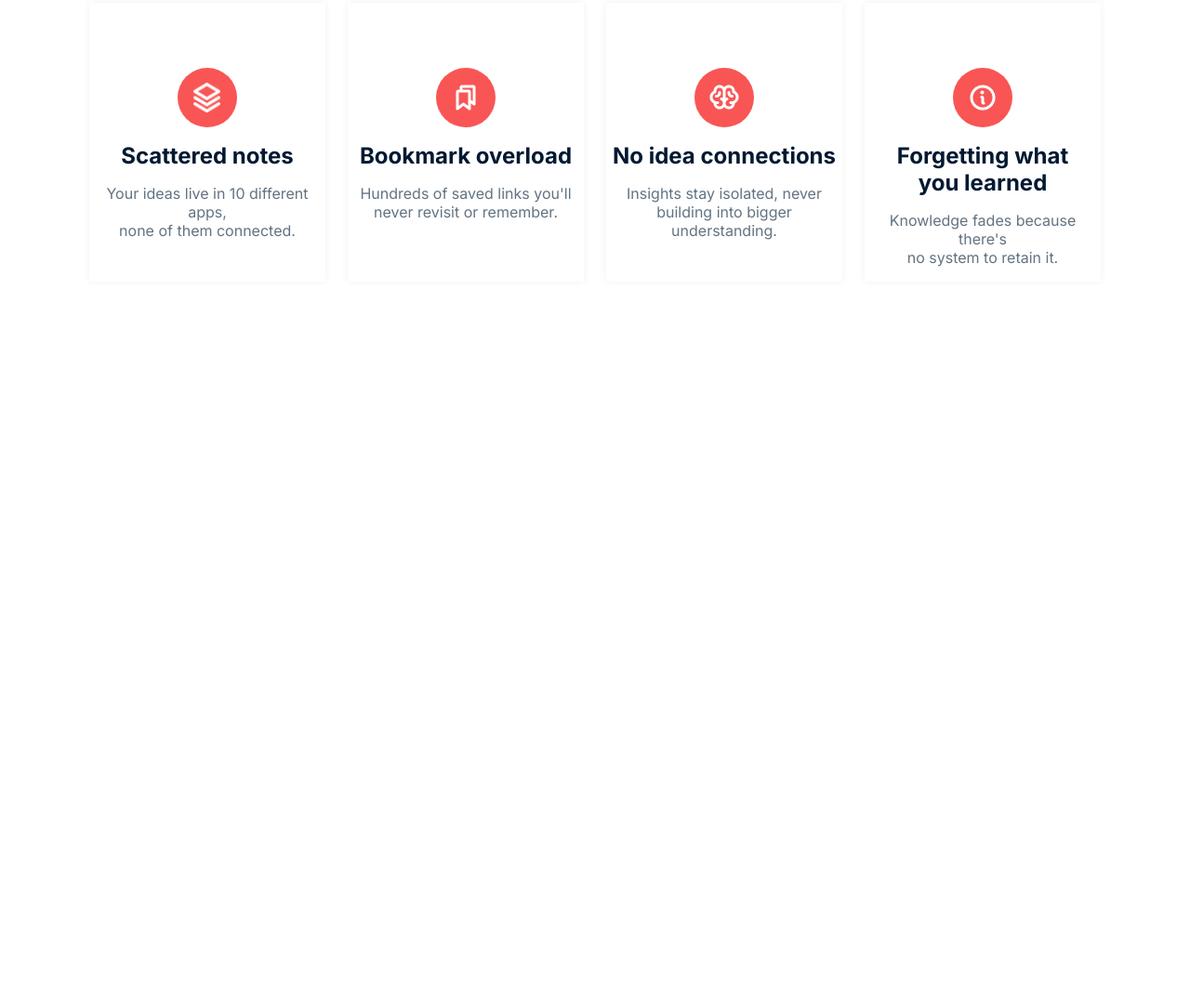
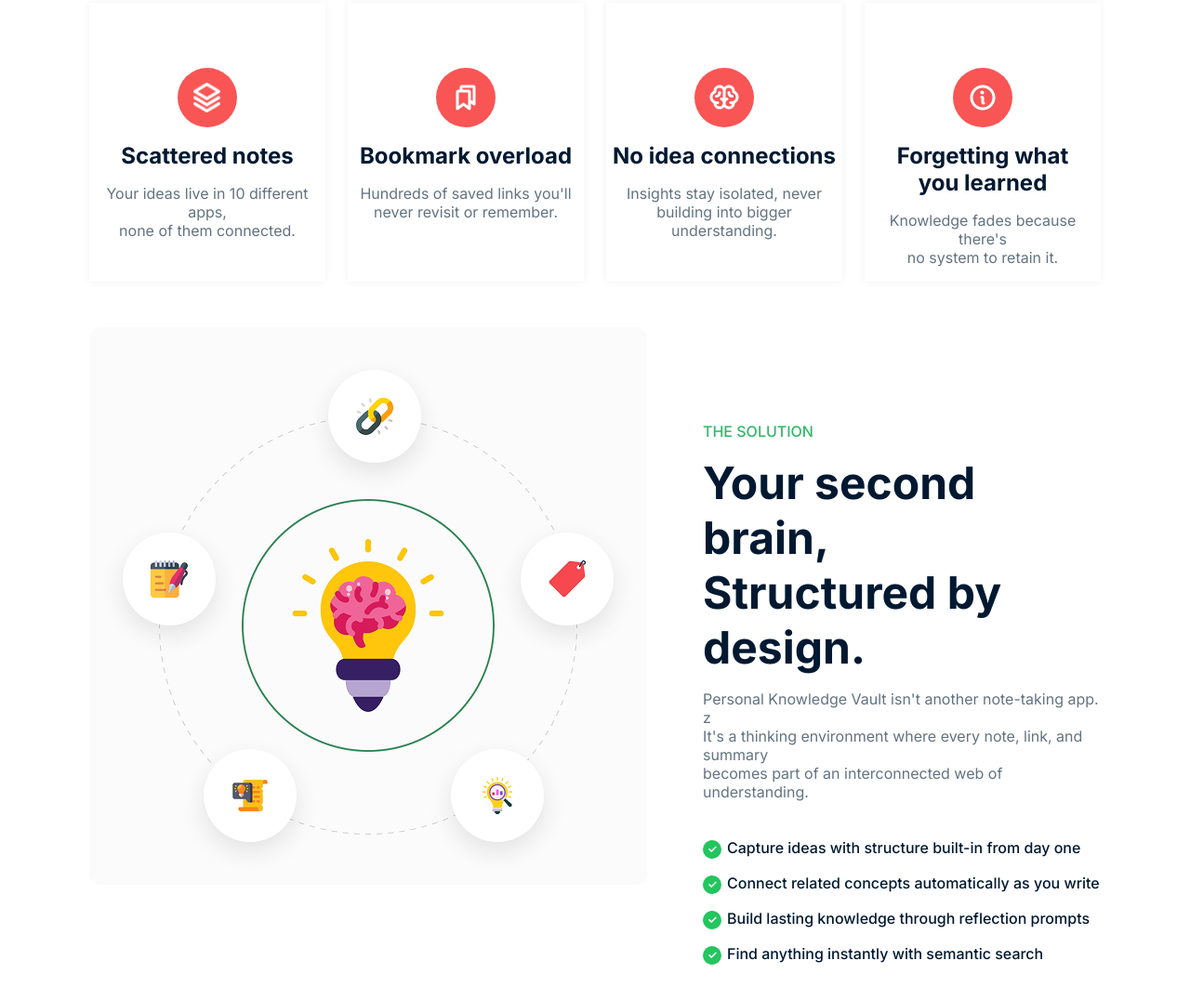
Before and after one commit to Ridoy-bushra/development, a plain HTML site: page index.html in a window 1280 px wide. Shown: the part 982-2058 px from the top of the page at 93% size. Drawn offline with Linux system fonts and the light colour scheme.

Commit message:
sense design

```diff
--- a/index.html
+++ b/index.html
@@ -74,6 +74,25 @@
             </div>
         </div>
     </section>
+    <section id="sense">
+        <div class="sense-container">
+            <div class="knowledge">
+                <img src="/assets/knowledge.png" alt="knowledge">
+            </div>
+            <div class="sense-content">
+                <p class="short">THE SOLUTION</p>
+                <h1>Your second brain,<br>
+Structured by design.</h1>
+<p class="large">Personal Knowledge Vault isn't another note-taking app. z<br>It's a thinking environment where every note, link, and summary<br>becomes part of an interconnected web of understanding.</p>
+<ul class="sense-list">
+    <li><span class="icon">✓</span>Capture ideas with structure built-in from day one</li>
+    <li><span class="icon">✓</span>Connect related concepts automatically as you write</li>
+    <li><span class="icon">✓</span>Build lasting knowledge through reflection prompts</li>
+    <li><span class="icon">✓</span>Find anything instantly with semantic search</li>
+</ul>
+            </div>
+        </div>
+    </section>
     </div>
 </body>
 </html>
--- a/styles/style.css
+++ b/styles/style.css
@@ -251,3 +251,71 @@ header{
     color: #FFFFFF;
     object-fit: contain;
 }
+#sense{
+    width: 100%;
+    max-width: 1600px;
+    height: 840px;
+}
+#sense .sense-container{
+    width: 85%;
+    max-width: 1360px;
+    margin: 0 auto;
+    display: flex;
+    gap: 60px;
+    height: 600px;
+    padding-top: 120px;
+}
+.knowledge img{
+    height: 600px;
+    width: 600px;
+    border-radius: 12px;
+}
+.sense-content{
+    margin: 102px 0;
+}
+.sense-content .short{
+    color: #30B868;
+    font-size: 16px;
+    line-height: 20px;
+    font-weight: 500;
+    margin-bottom: 16px;
+}
+.sense-content h1{
+    font-size: 48px;
+    font-weight: 700;
+    color: #001931;
+    margin-bottom: 16px;
+}
+.sense-content .large{
+    color: #627382;
+    font-size: 16px;
+    line-height: 20px;
+    margin-bottom: 40px;
+}
+.sense-content .sense-list{
+    list-style-type: none;
+}
+.icon {
+  display: inline-flex;
+  align-items: center;
+  justify-content: center;
+
+  width: 20px;
+  height: 20px;
+
+  background: #22c55e;
+  color: white;
+
+  border-radius: 50%;
+  font-size: 12px;
+  font-weight: bold;
+
+  margin-right: 6px;
+}
+.sense-list li{
+    margin-bottom: 16px;
+    color: #001931;
+    line-height: 20px;
+    font-size: 16px;
+    font-weight: 500;
+}
```
